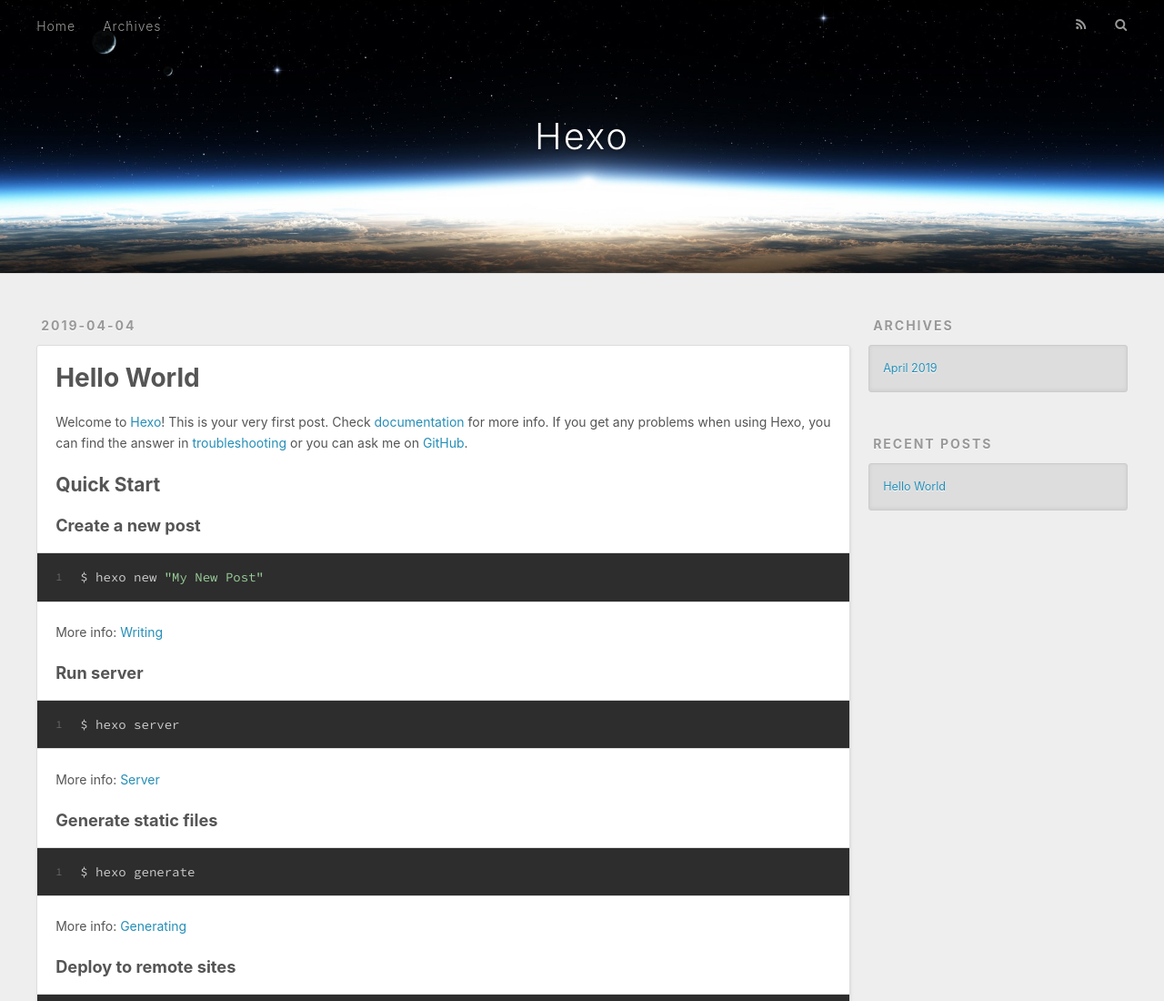
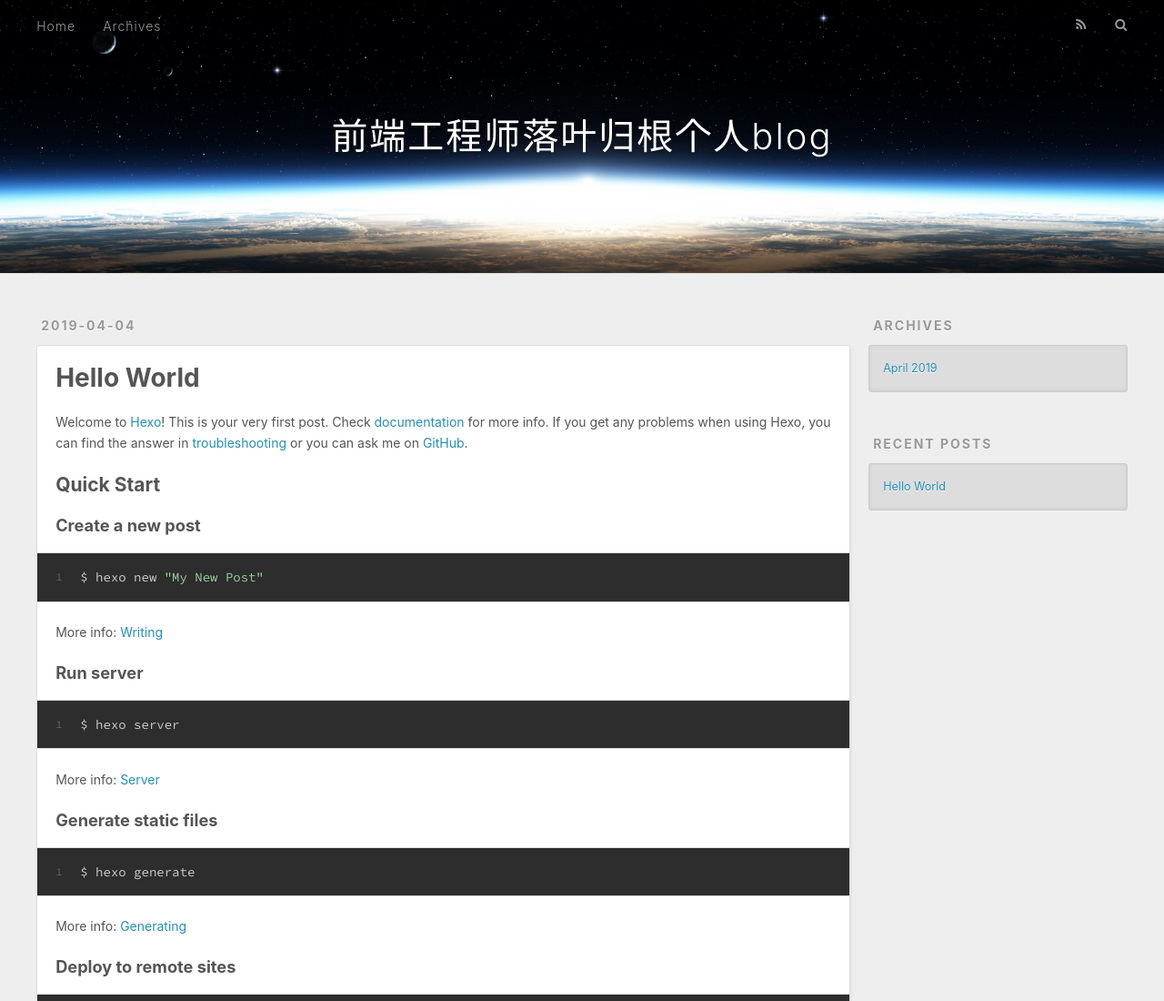
Before and after one commit to chenxuxxx/chenxuxxx.github.io, a plain HTML site: page index.html in a window 1280 px wide. Shown: the top 1100 px of the page at 91% size. Drawn offline with nearby package versions, Linux system fonts and the light colour scheme.

Commit message:
修改标题

```diff
--- a/index.html
+++ b/index.html
@@ -34,7 +34,7 @@
   <div id="header-outer" class="outer">
     <div id="header-title" class="inner">
       <h1 id="logo-wrap">
-        <a href="/" id="logo">Hexo</a>
+        <a href="/" id="logo">前端工程师落叶归根个人blog</a>
       </h1>
 
     </div>
```
